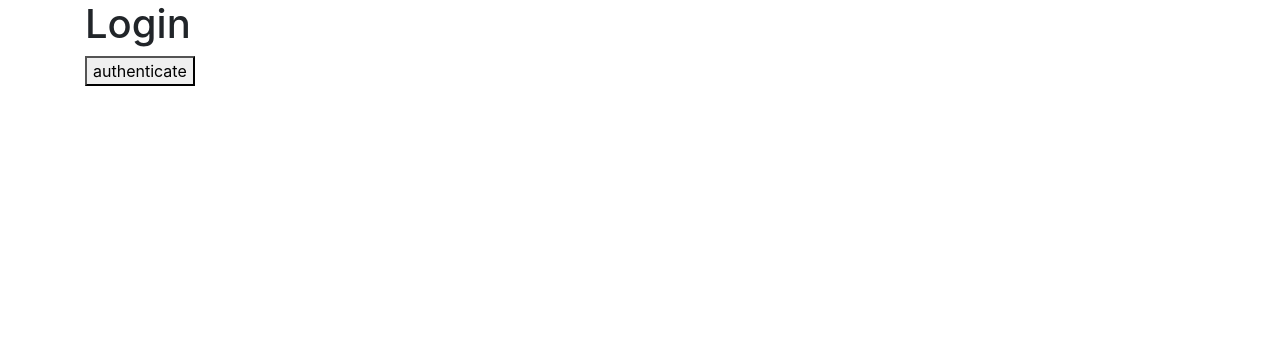
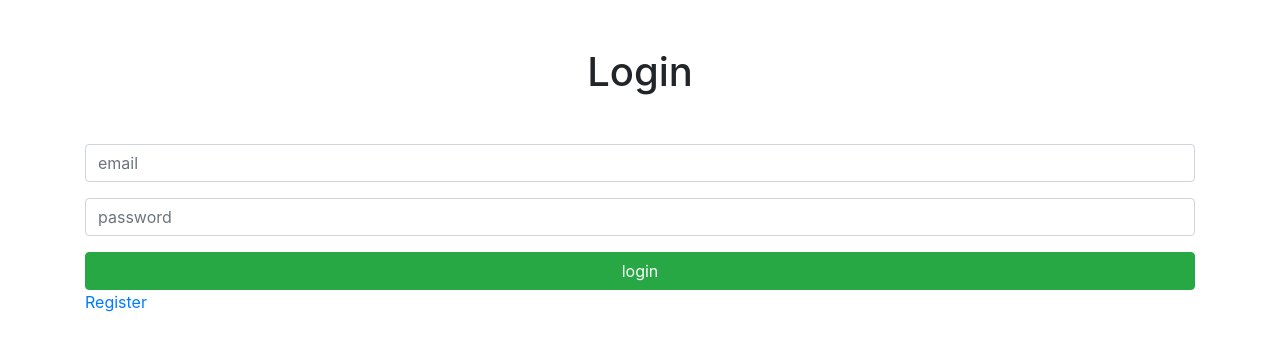
Before and after one commit to Hybridpanda/Adv_Int_Prog_Spr, a React (Create React App) app in the folder favor-app/client/: page /login in a window 1280 px wide. Shown: the top 350 px of the page. Built offline with nearby package versions, Linux system fonts and the light colour scheme.

Commit message:
added routes from login to profile

```diff
--- a/favor-app/client/src/components/login.js
+++ b/favor-app/client/src/components/login.js
@@ -1,10 +1,51 @@
-import React, { Fragment } from "react";
+import React, { Fragment, useState } from "react";
+import { Link } from "react-router-dom";
 
 const Login = ({ setAuth }) => {
+
+  const [inputs, setInputs] = useState({
+    email: "",
+    password: ""
+  });
+
+  const {email, password} = inputs;
+
+  const onChange = (e) => {
+    setInputs({ ...inputs, [e.target.name]: e.target.value });
+  };
+
+  const onSubmitForm = async (e) => {
+    e.preventDefault();
+
+    const formbody = {email, password}
+
+    try {
+      const response = await fetch("http://localhost:5000/auth/login", {
+        method: "POST",
+        headers: {"Content-Type": "application/json"},
+        body: JSON.stringify(formbody),
+      });
+
+      const parseRes = await response.json();
+
+      localStorage.setItem("token", parseRes.token);
+      setAuth(true);
+    } catch (err) {
+      console.message(err.message);
+    }
+  }
+
   return (
     <Fragment>
-      <h1>Login</h1>
-      <button onClick={() => setAuth(true)}>authenticate</button>
+      <h1 className="text-center my-5">Login</h1>
+      <form onSubmit={onSubmitForm}>
+        <input type="email" name="email" placeholder="email" className="form-control my-3" value={email}
+          onChange={(e) => onChange(e)} />
+        <input type="password" name="password" placeholder="password" className="form-control my-3" value={password}
+          onChange={(e) => onChange(e)} />
+        <button className="btn btn-success btn-block">login</button>
+      </form>
+      <Link to="/register">Register</Link>
     </Fragment>
   );
 };
--- a/favor-app/client/src/components/register.js
+++ b/favor-app/client/src/components/register.js
@@ -1,4 +1,5 @@
 import React, { Fragment, useState } from "react";
+import { Link } from "react-router-dom";
 
 const Register = ({ setAuth }) => {
   const [inputs, setInputs] = useState({
@@ -62,6 +63,7 @@
         />
         <button className="btn btn-success btn-block">submit</button>
       </form>
+      <Link to="/login">login</Link>
     </Fragment>
   );
 };
```
